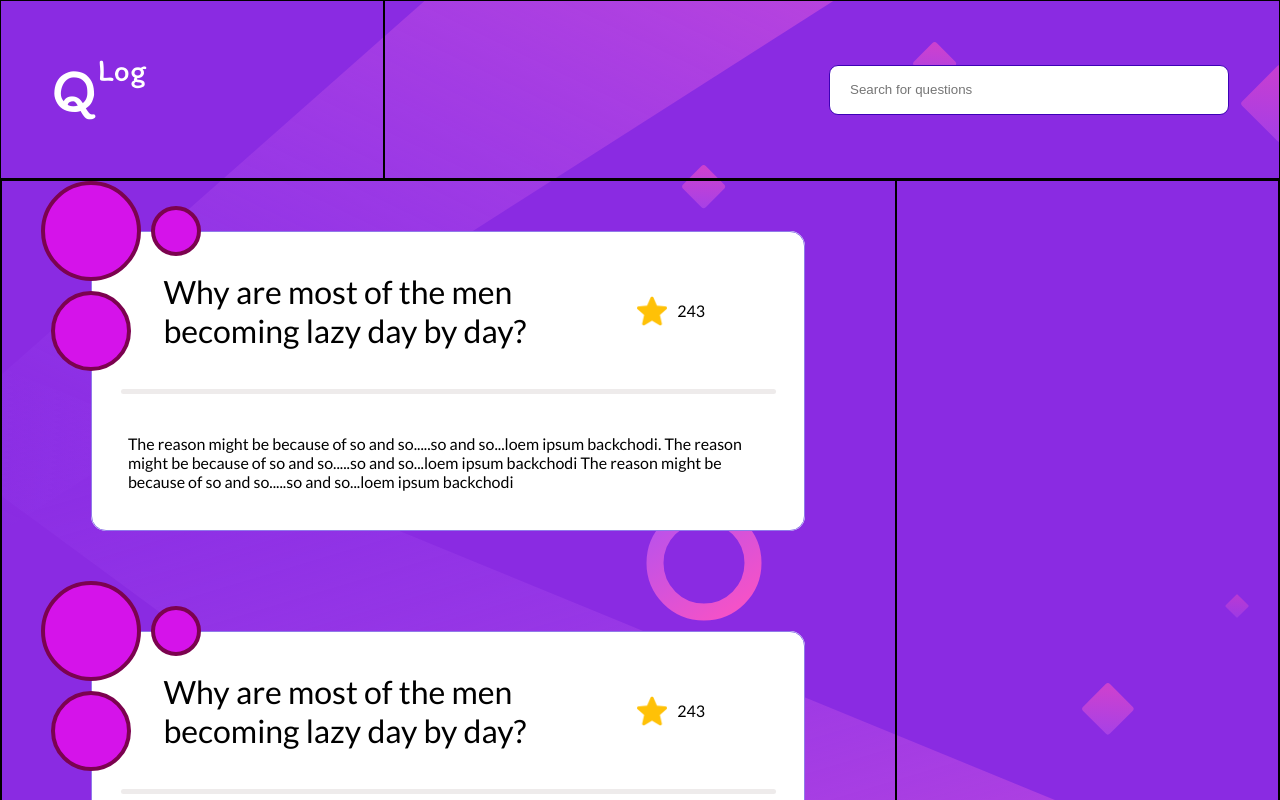
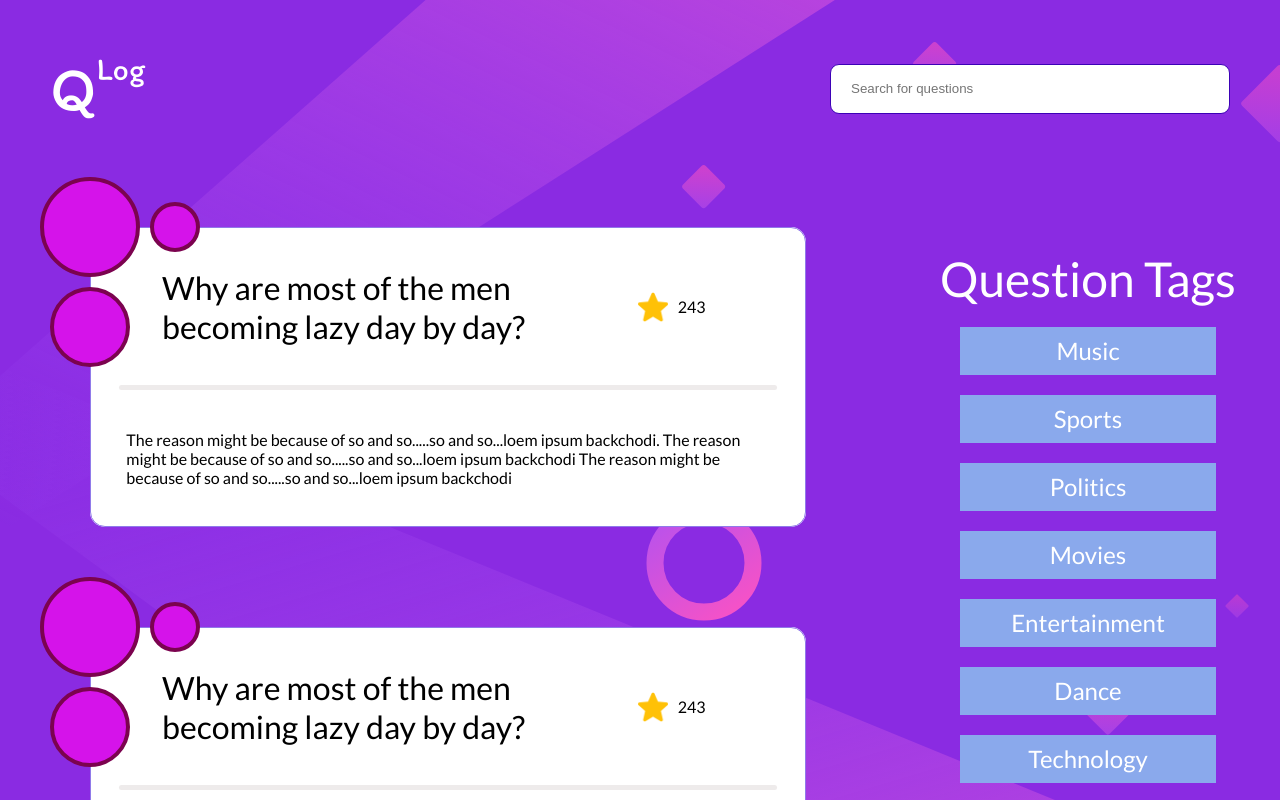
Before and after one commit to Rahul171201/qlog, a Next.js app: page /feed in a window 1280 px wide. Shown: the top 800 px of the page. Built offline with nearby package versions, Linux system fonts and the light colour scheme.

Commit message:
sidebar component done

```diff
--- a/src/components/Logo/Logo.module.css
+++ b/src/components/Logo/Logo.module.css
@@ -1,5 +1,4 @@
 .logoWrapper {
-  border: 1px solid black;
   width: 30%;
   min-height: 100px;
   padding: 50px;
--- a/src/components/Search/Search.module.css
+++ b/src/components/Search/Search.module.css
@@ -1,5 +1,4 @@
 .searchWrapper {
-  border: 1px solid black;
   width: 70%;
   min-height: 100px;
   padding: 50px;
--- /dev/null
+++ b/src/components/Sidebar/Sidebar.js
@@ -0,0 +1,29 @@
+import styles from "./Sidebar.module.css";
+import { Lato } from "@next/font/google";
+
+const lato = Lato({
+  weight: "400",
+  subsets: ["latin"],
+});
+
+const Sidebar = () => {
+  return (
+    <div className={`${styles.sideBarWrapper} ${lato.className}`}>
+      <div className={styles.sideBar}>
+        <div className={styles.heading}>Question Tags</div>
+        <ul className={styles.list}>
+          <li className={styles.listItem}>Music</li>
+          <li className={styles.listItem}>Sports</li>
+          <li className={styles.listItem}>Politics</li>
+          <li className={styles.listItem}>Movies</li>
+          <li className={styles.listItem}>Entertainment</li>
+          <li className={styles.listItem}>Dance</li>
+          <li className={styles.listItem}>Technology</li>
+          <li className={styles.listItem}>Finance</li>
+        </ul>
+      </div>
+    </div>
+  );
+};
+
+export default Sidebar;
--- /dev/null
+++ b/src/components/Sidebar/Sidebar.module.css
@@ -0,0 +1,37 @@
+.sideBarWrapper {
+  width: 30%;
+  min-height: 800px;
+}
+.heading {
+  font-size: 3rem;
+}
+
+.sideBar {
+  color: white;
+  width: 30vw;
+  min-height: 600px;
+  display: flex;
+  flex-direction: column;
+  justify-content: space-evenly;
+  align-items: center;
+  text-align: center;
+  position: fixed;
+  top: 250px;
+  right: 0;
+}
+
+.list {
+  line-height: 2;
+}
+
+.listItem {
+  width: 20vw;
+  font-size: 1.5rem;
+  list-style: none;
+  background-color: rgb(138, 169, 236);
+  margin: 20px 0px;
+  cursor: pointer;
+}
+.listItem:hover {
+  background-color: rgb(174, 230, 230);
+}
--- a/src/pages/feed.js
+++ b/src/pages/feed.js
@@ -1,6 +1,7 @@
 import styles from "../styles/Feed.module.css";
 import Navbar from "@/components/Navbar/Navbar";
 import QuestionCard from "@/components/QuestionCard/QuestionCard";
+import Sidebar from "@/components/Sidebar/Sidebar";
 
 const Feed = () => {
   return (
@@ -12,7 +13,7 @@ const Feed = () => {
           <QuestionCard></QuestionCard>
           <QuestionCard></QuestionCard>
         </div>
-        <div className={styles.detailBox}></div>
+        <Sidebar></Sidebar>
       </div>
     </main>
   );
--- a/src/styles/Feed.module.css
+++ b/src/styles/Feed.module.css
@@ -6,21 +6,14 @@
 }
 
 .feedWrapper {
-  border: 1px solid black;
   width: 100%;
   min-height: 800px;
   display: flex;
 }
 .feedBox {
-  border: 1px solid black;
   width: 70%;
   min-height: 800px;
   display: flex;
   flex-direction: column;
   align-items: center;
 }
-.detailBox {
-  border: 1px solid black;
-  width: 30%;
-  min-height: 800px;
-}
```
